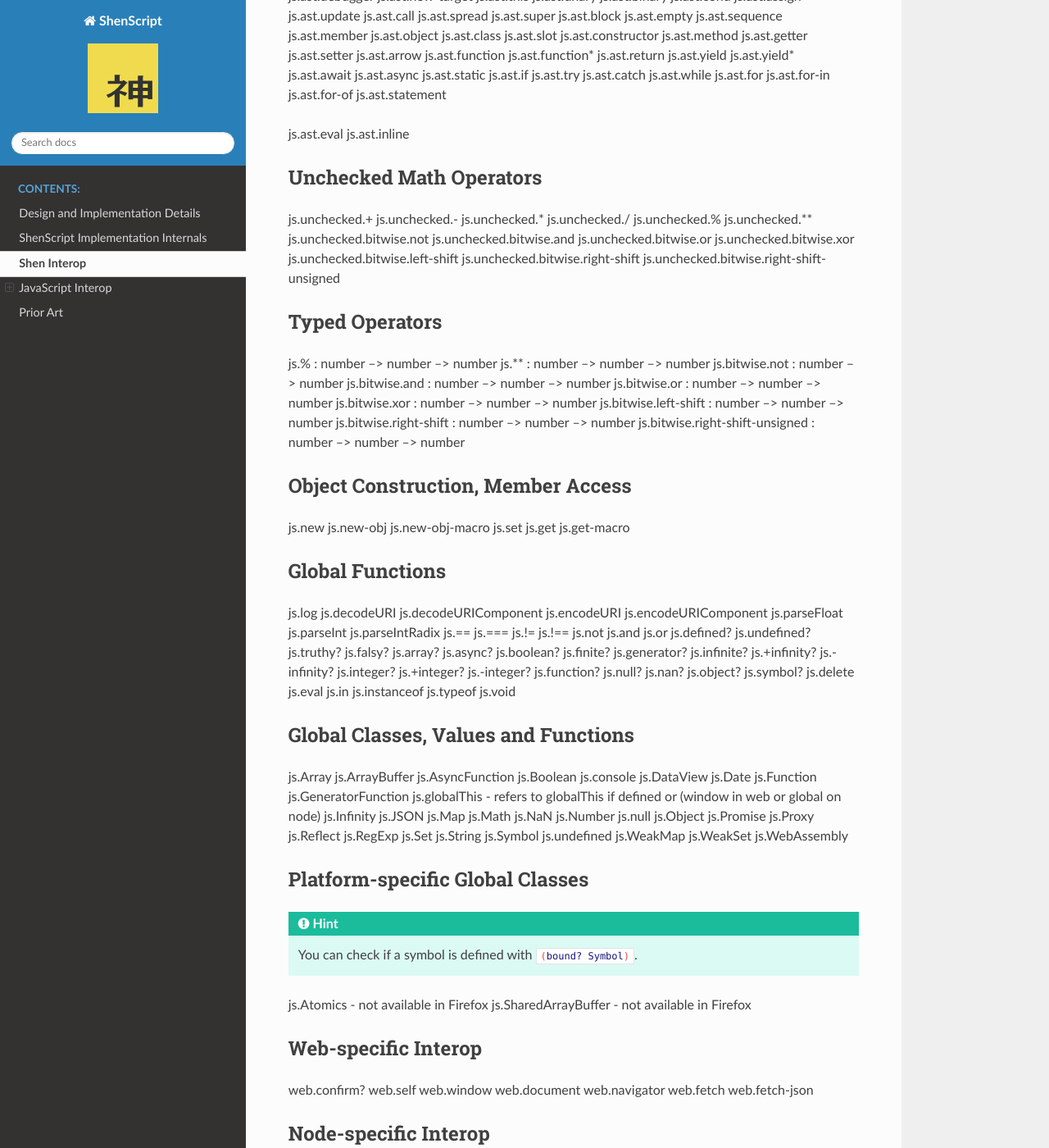
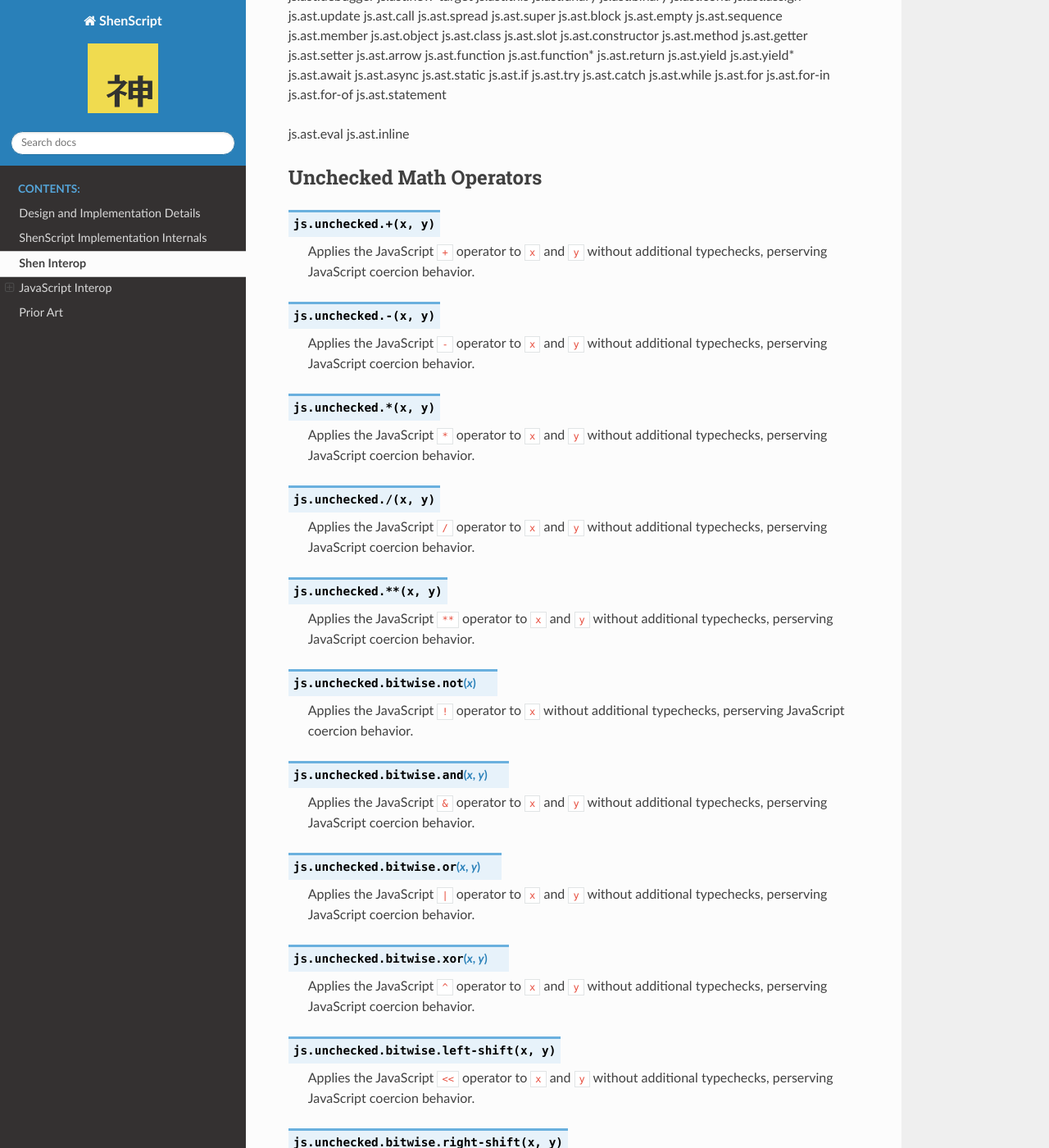
Before and after one commit to rkoeninger/ShenScript, a Sphinx documentation site: the page built from docs/interop.rst, in a window 1280 px wide and 1400 px high, scrolled down 677 px. Shown: the whole window at 82% size. Built offline with Sphinx 7.4.7 and the Read the Docs theme 2.0.0, drawn with Linux system fonts in a browser that asks for light colours; some of the changed text lies outside the part shown.

Commit message:
Wrote docs for js.unchecked. functions

```diff
--- a/docs/interop.rst
+++ b/docs/interop.rst
@@ -98,19 +98,53 @@ js.ast.inline
 Unchecked Math Operators
 ------------------------
 
-js.unchecked.+
-js.unchecked.-
-js.unchecked.*
-js.unchecked./
-js.unchecked.%
-js.unchecked.**
-js.unchecked.bitwise.not
-js.unchecked.bitwise.and
-js.unchecked.bitwise.or
-js.unchecked.bitwise.xor
-js.unchecked.bitwise.left-shift
-js.unchecked.bitwise.right-shift
-js.unchecked.bitwise.right-shift-unsigned
+.. method:: js.unchecked.+(x, y)
+
+   Applies the JavaScript :code:`+` operator to :code:`x` and :code:`y` without additional typechecks, perserving JavaScript coercion behavior.
+
+.. method:: js.unchecked.-(x, y)
+
+   Applies the JavaScript :code:`-` operator to :code:`x` and :code:`y` without additional typechecks, perserving JavaScript coercion behavior.
+
+.. method:: js.unchecked.*(x, y)
+
+   Applies the JavaScript :code:`*` operator to :code:`x` and :code:`y` without additional typechecks, perserving JavaScript coercion behavior.
+
+.. method:: js.unchecked./(x, y)
+
+   Applies the JavaScript :code:`/` operator to :code:`x` and :code:`y` without additional typechecks, perserving JavaScript coercion behavior.
+
+.. method:: js.unchecked.**(x, y)
+
+   Applies the JavaScript :code:`**` operator to :code:`x` and :code:`y` without additional typechecks, perserving JavaScript coercion behavior.
+
+.. method:: js.unchecked.bitwise.not(x)
+
+   Applies the JavaScript :code:`!` operator to :code:`x` without additional typechecks, perserving JavaScript coercion behavior.
+
+.. method:: js.unchecked.bitwise.and(x, y)
+
+   Applies the JavaScript :code:`&` operator to :code:`x` and :code:`y` without additional typechecks, perserving JavaScript coercion behavior.
+
+.. method:: js.unchecked.bitwise.or(x, y)
+
+   Applies the JavaScript :code:`|` operator to :code:`x` and :code:`y` without additional typechecks, perserving JavaScript coercion behavior.
+
+.. method:: js.unchecked.bitwise.xor(x, y)
+
+   Applies the JavaScript :code:`^` operator to :code:`x` and :code:`y` without additional typechecks, perserving JavaScript coercion behavior.
+
+.. method:: js.unchecked.bitwise.left-shift(x, y)
+
+   Applies the JavaScript :code:`<<` operator to :code:`x` and :code:`y` without additional typechecks, perserving JavaScript coercion behavior.
+
+.. method:: js.unchecked.bitwise.right-shift(x, y)
+
+   Applies the JavaScript :code:`>>` operator to :code:`x` and :code:`y` without additional typechecks, perserving JavaScript coercion behavior.
+
+.. method:: js.unchecked.bitwise.right-shift-unsigned(x, y)
+
+   Applies the JavaScript :code:`>>>` operator to :code:`x` and :code:`y` without additional typechecks, perserving JavaScript coercion behavior.
 
 Typed Operators
 ---------------
```
